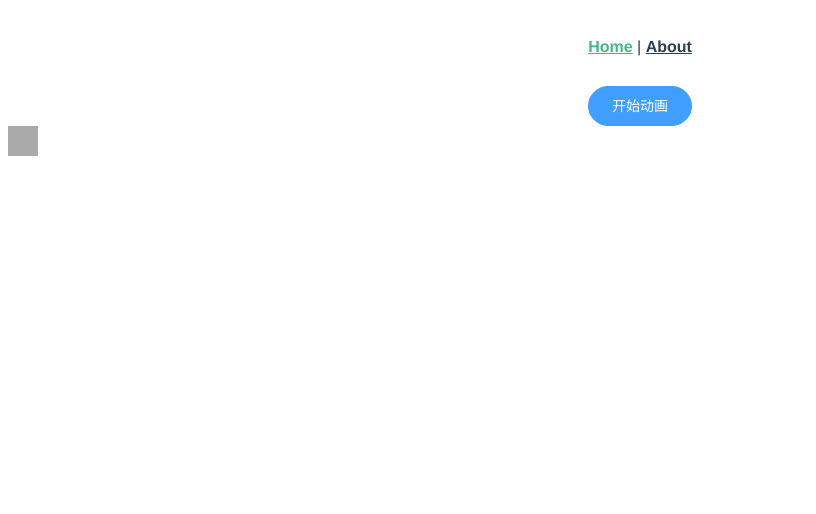
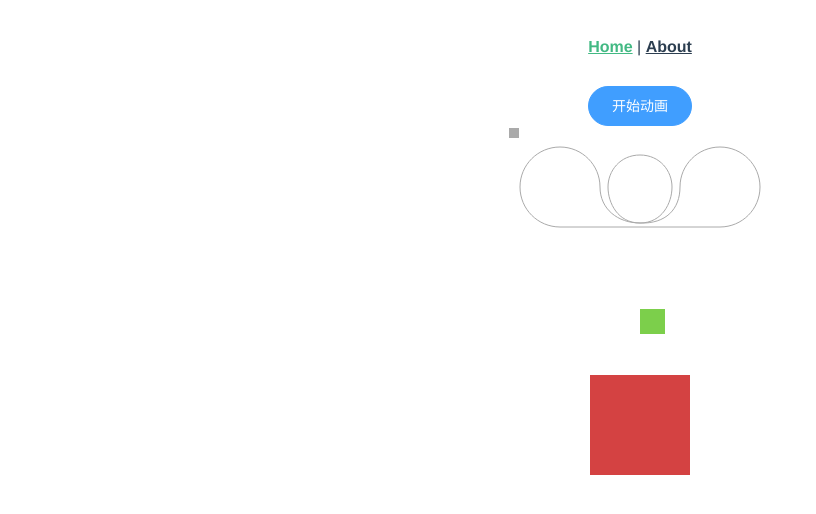
Before and after one commit to 79059038/vuesvg, a Vue app in the folder vuesvg/: page / in a window 1280 px wide. Shown: the top 514 px of the page, without its empty margins (0-816 px from the left). Built offline with nearby package versions, Linux system fonts and the light colour scheme.

Commit message:
add anime demo

```diff
--- a/vuesvg/src/views/Demo.vue
+++ b/vuesvg/src/views/Demo.vue
@@ -1,7 +1,19 @@
 <template>
     <div id="main">
         <el-button type="primary" @click="animation" round>开始动画</el-button>
-        <div class="moveDiv"></div>
+        <div class="warpDiv">
+            <svg width="256" height="112" viewBox="0 0 256 112">
+                <path fill="none" stroke="#aaaaaa" d="M8,56 C8,33.90861 25.90861,16 48,16 C70.09139,16 88,33.90861 88,56 C88,78.09139 105.90861,92 128,92 C150.09139,92 160,72 160,56 C160,40 148,24 128,24 C108,24 96,40 96,56 C96,72 105.90861,92 128,92 C154,93 168,78 168,56 C168,33.90861 185.90861,16 208,16 C230.09139,16 248,33.90861 248,56 C248,78.09139 230.09139,96 208,96 L48,96 C25.90861,96 8,78.09139 8,56 Z"/>
+            </svg>
+            <div class="moveDiv"></div>
+        </div>
+        <div class="warpDiv">
+            <div class="reverseDiv"></div>
+        </div>
+        <div class="warpDiv">
+            <div class="shutterDiv"></div>
+        </div>
+
     </div>
 </template>
 <script>
@@ -18,10 +30,32 @@ export default {
     },
     methods: {
         animation(){
+            const path = this.anime.path('path');
             this.anime({
                 targets: '.moveDiv',
-                translateX: 100,
-                duration: 1000
+                translateX: path('x'),
+                translateY: path('y'),
+                rotate: path('angle'),
+                duration: 3000,
+                loop: true,
+                easing: 'linear'
+            })
+            this.anime({
+                targets: 'path',
+                opacity: 0,
+                duration: 6000,
+                loop: true,
+                direction: 'alternate',
+                easing: 'easeInOutExpo'
+            })
+            this.anime({
+                targets: '.reverseDiv',
+                rotate: {
+                    value: 180,
+                    duration: 1000,
+                    easing: 'easeInOutSine'
+                },
+                loop: true
             })
         }
     }
@@ -32,10 +66,34 @@ export default {
 #main{
     width: 100%;
     height: 600px;
-    .moveDiv{
-        width: 30px;
-        height: 30px;
-        background: #aaaaaa;
+    .warpDiv{
+        position: relative;
+        width: 256px;
+        height: 112px;
+        margin: 0 auto;
+        padding: 5px;
+        .moveDiv{
+            width: 10px;
+            height: 10px;
+            background: #aaaaaa;
+            position: absolute;
+            top: 2px;
+            left: 2px;
+        }
+        .reverseDiv{
+            width: 25px;
+            height: 25px;
+            background: #7ccf4b;
+            top: 50%;
+            left: 50%;
+            position: absolute;
+        }
+        .shutterDiv{
+            width: 100px;
+            height: 100px;
+            background: #d44242;
+            margin: 0 auto;
+        }
     }
 }
 </style>
```
